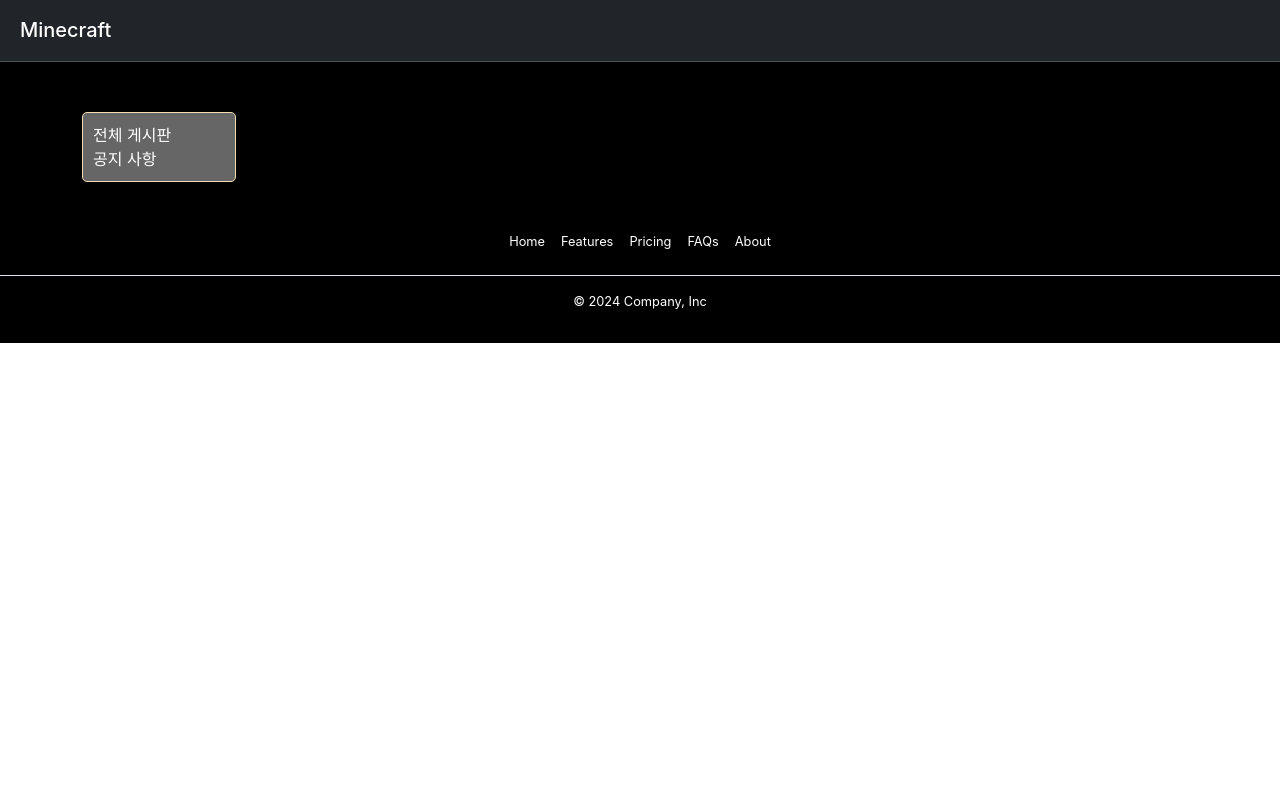
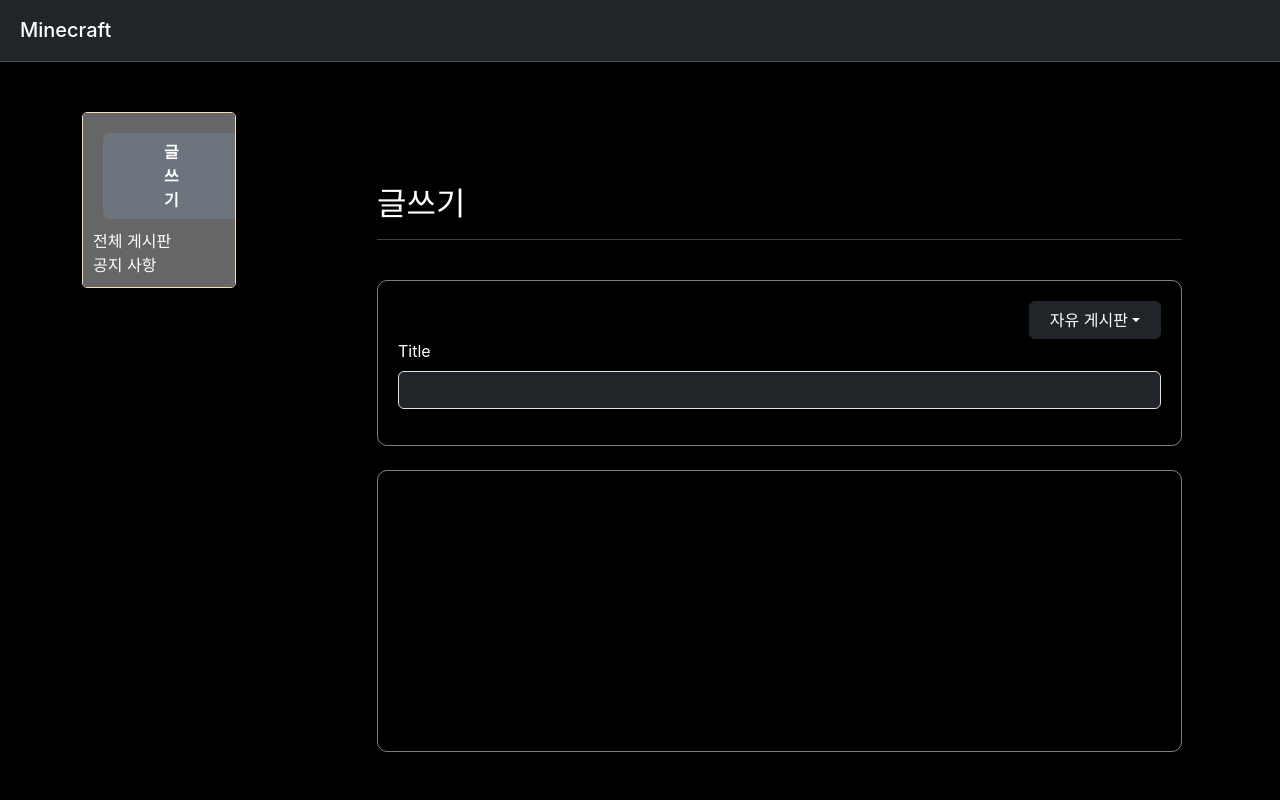
Before and after one commit to Cansur/reactfront, a React (Create React App) app: page /board in a window 1280 px wide. Shown: the top 800 px of the page. Built offline with nearby package versions, Linux system fonts and the light colour scheme; no server answers.

Commit message:
글쓰기 페이지 초안 완성

```diff
--- a/src/App.js
+++ b/src/App.js
@@ -4,6 +4,7 @@ import Header from './Component/Header';
 import Main from './Component/Main';
 import Announcement from './Component/Announcement';
 import BoardList from './Component/BoardList';
+import Board from './Component/Board';
 import "./index.css"
 import SideBar from './Component/SideBar';
 import Footer from './Component/Footer';
@@ -19,6 +20,7 @@ const App = () => {
             <SideBar/>
             <Routes>
               <Route path="/" element={<Main/>} />
+              <Route path="/board" element={<Board/>} />
               <Route path="/boardList" element={<BoardList />} />
               <Route path="/announcement" element={<Announcement />} />
             </Routes>
--- /dev/null
+++ b/src/Component/Board.js
@@ -0,0 +1,53 @@
+import React, { useEffect, useState } from 'react';
+import axios from 'axios';
+
+const Board = (props) => {
+    const [posts, setPosts] = useState([]);
+    useEffect(() => {
+        axios.get("http://localhost:8080/api/board/list")
+            .then(response => setPosts(response.data))
+    })
+    return (
+        <div className='margin-left-20'>
+            <br />
+            <br />
+            <br />
+            <h2>글쓰기</h2>
+            <hr />
+            <br />
+            <div className='padding-20 border-0_5 border-radius-10'>
+                <div class="dropdown text-align-end">
+                    <button class="btn btn-dark dropdown-toggle padding-lr-20" type="button" data-bs-toggle="dropdown" aria-expanded="false">
+                        자유 게시판
+                    </button>
+                    <ul class="dropdown-menu dropdown-menu-dark">
+                        <li><a class="dropdown-item active" href="#">자유 게시판</a></li>
+                        <li><a class="dropdown-item" href="#">공지 사항</a></li>
+                        <li><a class="dropdown-item" href="#">Something else here</a></li>
+                        <li><hr class="dropdown-divider" /></li>
+                        <li><a class="dropdown-item" href="#">Separated link</a></li>
+                    </ul>
+                </div>
+                <div class="mb-3">
+                    <label for="exampleInputEmail1" className="form-label">Title</label>
+                    <input type="text" className="form-control bg-dark color-white" id="exampleInputEmail1" aria-describedby="emailHelp"/>
+                </div>
+            </div>
+            <br/>
+            <div className='padding-20 border-0_5 border-radius-10'>
+                <br/>
+                <br/>
+                <br/>
+                <br/>
+                <br/>
+                <br/>
+                <br/>
+                <br/>
+                <br/>
+                <br/>
+            </div>
+        </div>
+    );
+};
+
+export default Board;
--- a/src/Component/SideBar.js
+++ b/src/Component/SideBar.js
@@ -5,6 +5,11 @@ const SideBar = () => {
     return (
         <div>
             <ul className='ulSide'>
+                <div className='center padding-10'>
+                    <Link to="/board">
+                        <button type="button" className="btn btn-secondary padding-lr-60 font-bold">글쓰기</button>
+                    </Link>
+                </div>
                 <li><Link to="/boardlist?size=20" className='text-decoration-line-none color-white'>전체 게시판</Link></li>
                 <li><Link to="/announcement?size=20" className='text-decoration-line-none color-white'>공지 사항</Link></li>
                 {/* <li><Link to="/" className='text-decoration-line-none color-white'>전체 게시판</Link></li> */}
--- a/src/index.css
+++ b/src/index.css
@@ -33,12 +33,35 @@ code {
   padding: 10px;
 }
 
+.padding-20{
+  padding: 20px;
+}
+
+.padding-30{
+  padding: 30px;
+}
+
 .padding-top-30 {
   padding-top: 30px;
 }
 
 .padding-top-50 {
   padding-top: 50px;
+}
+
+.padding-lr-20{
+  padding-left: 20px;
+  padding-right: 20px;
+}
+
+.padding-lr-60{
+  padding-left: 60px;
+  padding-right: 60px;
+}
+
+.margin-lr-20{
+  margin-left: 20px;
+  margin-right: 20px;
 }
 
 .text-decoration-line-none {
@@ -81,6 +104,10 @@ table{
   text-align: center;
 }
 
+.border-0_5{
+  border: 1px solid rgba(255,255,255,0.5);
+}
+
 .border-radius-10{
   border-radius: 10px;
 }
@@ -92,3 +119,11 @@ table{
 .font-size-08em{
   font-size: 0.8em;
 }
+
+.font-bold{
+  font-weight: bold;
+}
+
+.text-align-end{
+  text-align: end;
+}
```
